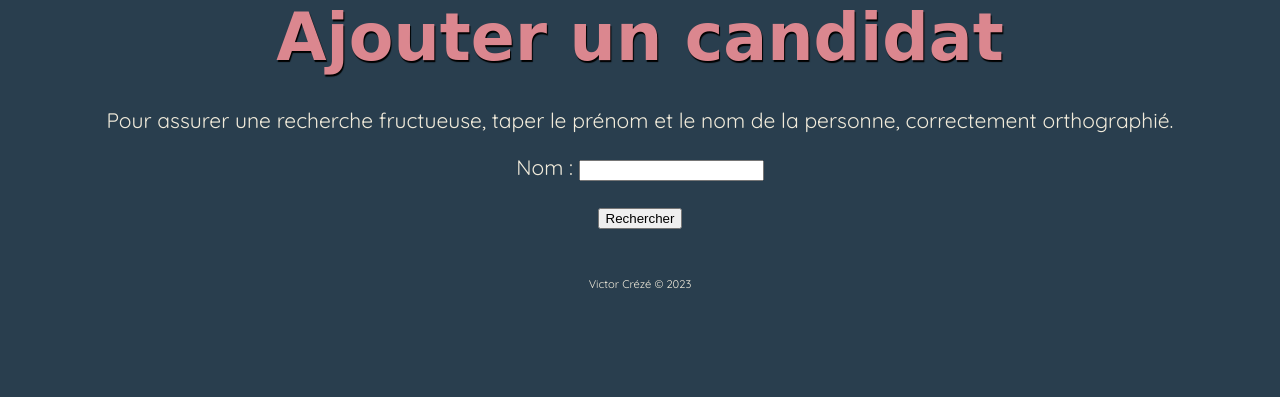
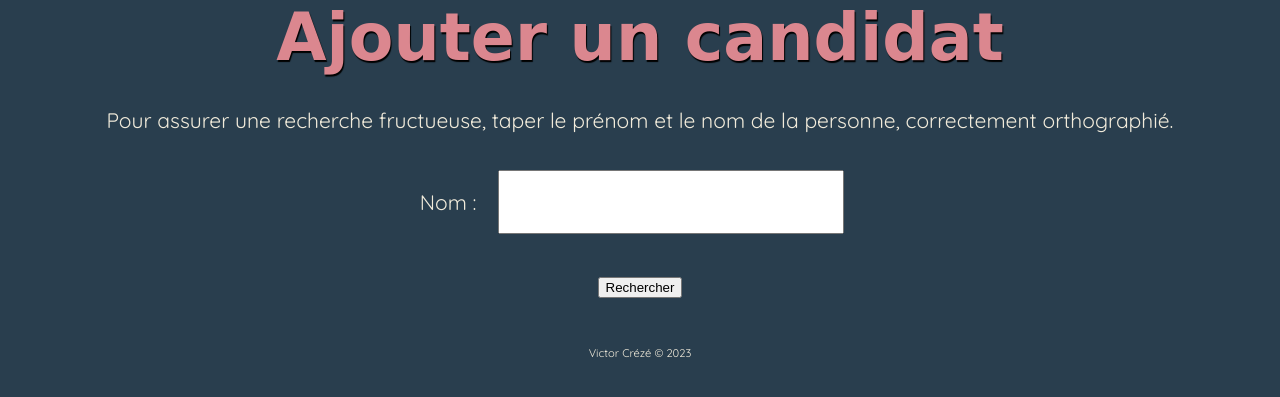
Before and after one commit to Vertocz/lejeudelamort, a Django app: page /joueurs/add/ in a window 1280 px wide. Shown: the part 144-541 px from the top of the page. Run offline with Django 4.2, Linux system fonts and the light colour scheme; some web fonts are replaced.

Commit message:
maj liens

```diff
--- a/JeuDeLaMort/JeuDeLaMort/static/jdm/style-jdm.css
+++ b/JeuDeLaMort/JeuDeLaMort/static/jdm/style-jdm.css
@@ -39,6 +39,11 @@ body {
     margin: auto;
 }
 
+#id_nom {
+    padding: 1rem;
+    margin: 1rem;
+    font-size: 1.5rem;
+}
 
 .navbar {
     display: flex;
--- a/JeuDeLaMort/JeuDeLaMort/templates/jdm/candidat_valide.html
+++ b/JeuDeLaMort/JeuDeLaMort/templates/jdm/candidat_valide.html
@@ -24,7 +24,7 @@
         </a>
     </div>
 
-<div style="flex-direction: row; justify-content: center;"><div style="padding: 1rem;"><a href="{% url 'salle-user' request.user.id %}">Retourner dans votre salle d'attente</a></div>
+<div style="flex-direction: row; justify-content: center;"><div style="padding: 1rem;"><a href="{% url 'salle-user' request.user.id annee %}">Retourner dans votre salle d'attente</a></div>
     {% if nb_paris <= 8 %}
     <div style="padding: 1rem;"><a href="{% url 'candidat-create' %}">Nommer un nouveau candidat</a></div>
     {% endif %}
--- a/JeuDeLaMort/JeuDeLaMort/templates/jdm/salle_user.html
+++ b/JeuDeLaMort/JeuDeLaMort/templates/jdm/salle_user.html
@@ -15,7 +15,7 @@
         <a href="{% url 'salle-user' joueur.id saison %}"><div class="bouton_annee" style="background-color: var(--c1)">{{ saison }}</div></a>
         {% else %}
         <a href="{% url 'salle-user' joueur.id saison %}"><div class="bouton_annee">{{ saison }}</div></a>
-    {% endif %}
+        {% endif %}
     {% endfor %}
 </div>
 {% endif %}
@@ -34,17 +34,16 @@
         <div class="contenu_bloc"><span style="font-size: calc(40px + 0.390625vw)">{{ score_max }}</span><span class="complement_bloc">&nbsp;point{{ score_max|pluralize }}</span></div>
     </div>
     {% endif %}
+
     {% if paris|length > 0 %}
     <a href="/candidats/{{ poker.id }}/" class="bloc" id="joker">
         <div class="titre_bloc">Le coup de poker</div>
         <div style="font-weight: bold;"  class="complement_bloc">{{ poker.nom }}</div>
     </a>
-
     <div class="bloc">
         <div class="titre_bloc">Âge moyen</div>
         <div class="contenu_bloc"><span style="font-size: calc(40px + 0.390625vw)">{{ moyenne }}</span><span class="complement_bloc">&nbsp;ans</span></div>
     </div>
-
     {% endif %}
     </div>
 {% endif %}
@@ -103,7 +102,6 @@
             {% endfor %}
     {% endfor %}
     </div>
-
 
 <div class="swiper" id="candidats">
     <div class="swiper-wrapper">
--- a/JeuDeLaMort/JeuDeLaMort/views.py
+++ b/JeuDeLaMort/JeuDeLaMort/views.py
@@ -83,7 +83,6 @@ def salle_user(request, id, annee):
     saison_terminee = True
     if datetime.now().year == annee:
         saison_terminee = False
-    saison_en_cours = annee
 
     saisons = []
     for pari in paris.filter(joueur=id):
@@ -102,9 +101,9 @@ def salle_user(request, id, annee):
             return render(request,
                           'jdm/salle_user.html',
                           {'joueur': joueur, 'poker': joker(joueur, annee), 'score_max': score_max(joueur, annee),
-                           'score': score_user(paris_user, annee), 'paris': Pari.objects.filter(joueur=joueur, saison=annee), 'deces': paris_decedes,
+                           'score': score_user(paris_user, annee), 'paris': paris_user, 'deces': paris_decedes,
                            'rap': 10 - len(paris_user) + len(paris_decedes), 'candidats_joueur': candidats_joueur,
-                           'moyenne': moyenne_age(joueur, annee), "terminee": saison_terminee, "saisons": saisons, "saison_en_cours": saison_en_cours})
+                           'moyenne': moyenne_age(joueur, annee), "terminee": saison_terminee, "saisons": saisons, "saison_en_cours": annee})
         else:
             messages.success(request, ("Ce joueur ne fait pas partie de votre cercle"))
             return redirect('classement')
@@ -290,13 +289,14 @@ def candidat_valide(request, qqn):
     joueur = request.user
     candidat = Candidat.objects.get(wiki_id=qqn)
     nb_paris = len(Pari.objects.filter(joueur=joueur, mort=False))
+    annee = datetime.now().year
     if Pari.objects.filter(joueur=joueur, candidat=candidat, saison=int(datetime.now().year)):
         messages.success(request, ("Ce candidat est déjà dans votre liste"))
         return redirect('candidat-create')
     elif nb_paris < 10:
         Pari(candidat=candidat, joueur=joueur, saison=int(datetime.now().year)).save()
         candidat = Candidat.objects.get(wiki_id=qqn)
-        return render(request, 'jdm/candidat_valide.html', {'candidat': candidat, 'nb_paris': nb_paris})
+        return render(request, 'jdm/candidat_valide.html', {'candidat': candidat, 'nb_paris': nb_paris, 'annee': annee})
     else:
         return redirect('jdm/classement.html')
 
```
Also changed, not shown: JeuDeLaMort/JeuDeLaMort/templates/jdm/classement.html (+4 -5 lines).
